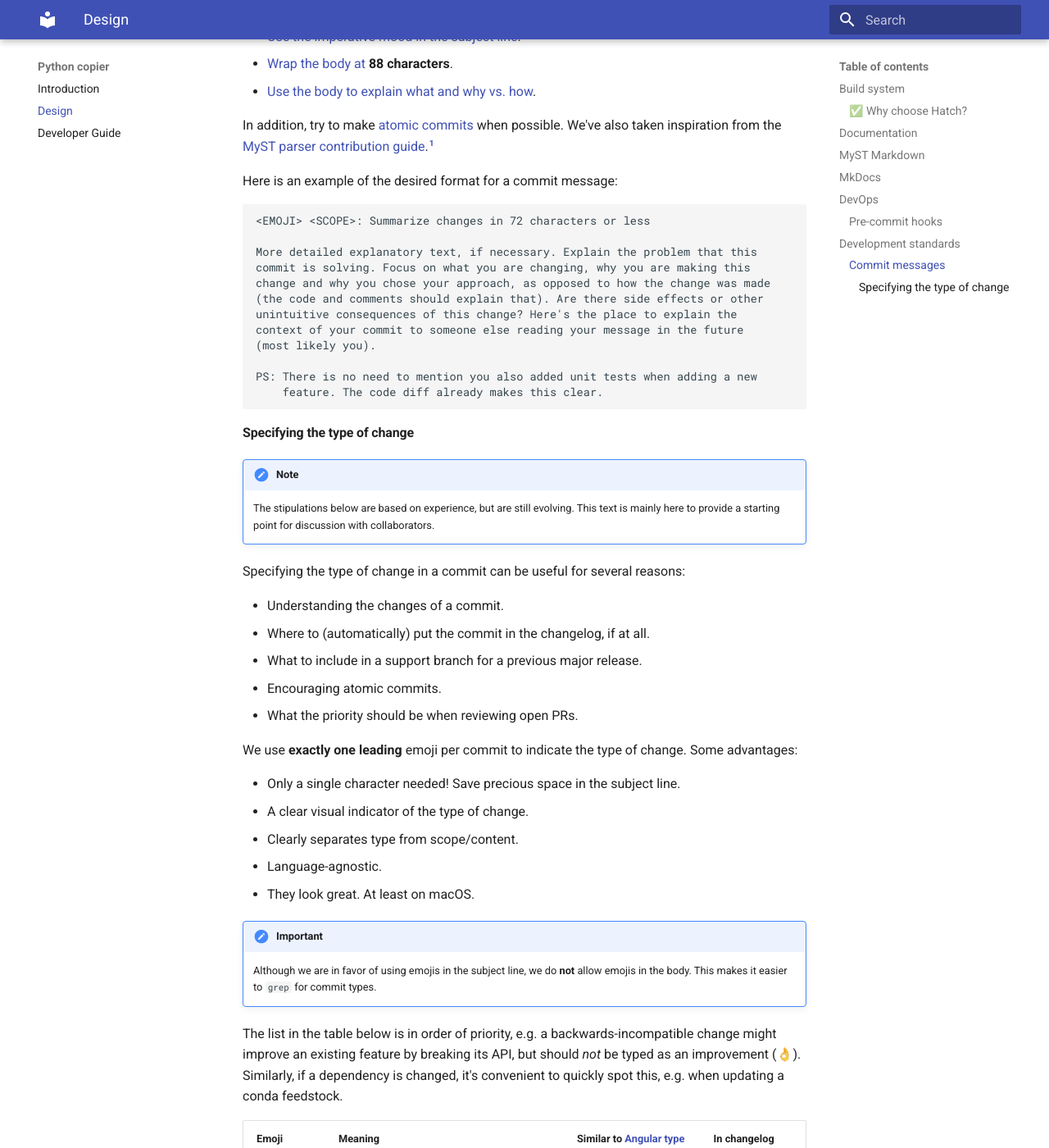
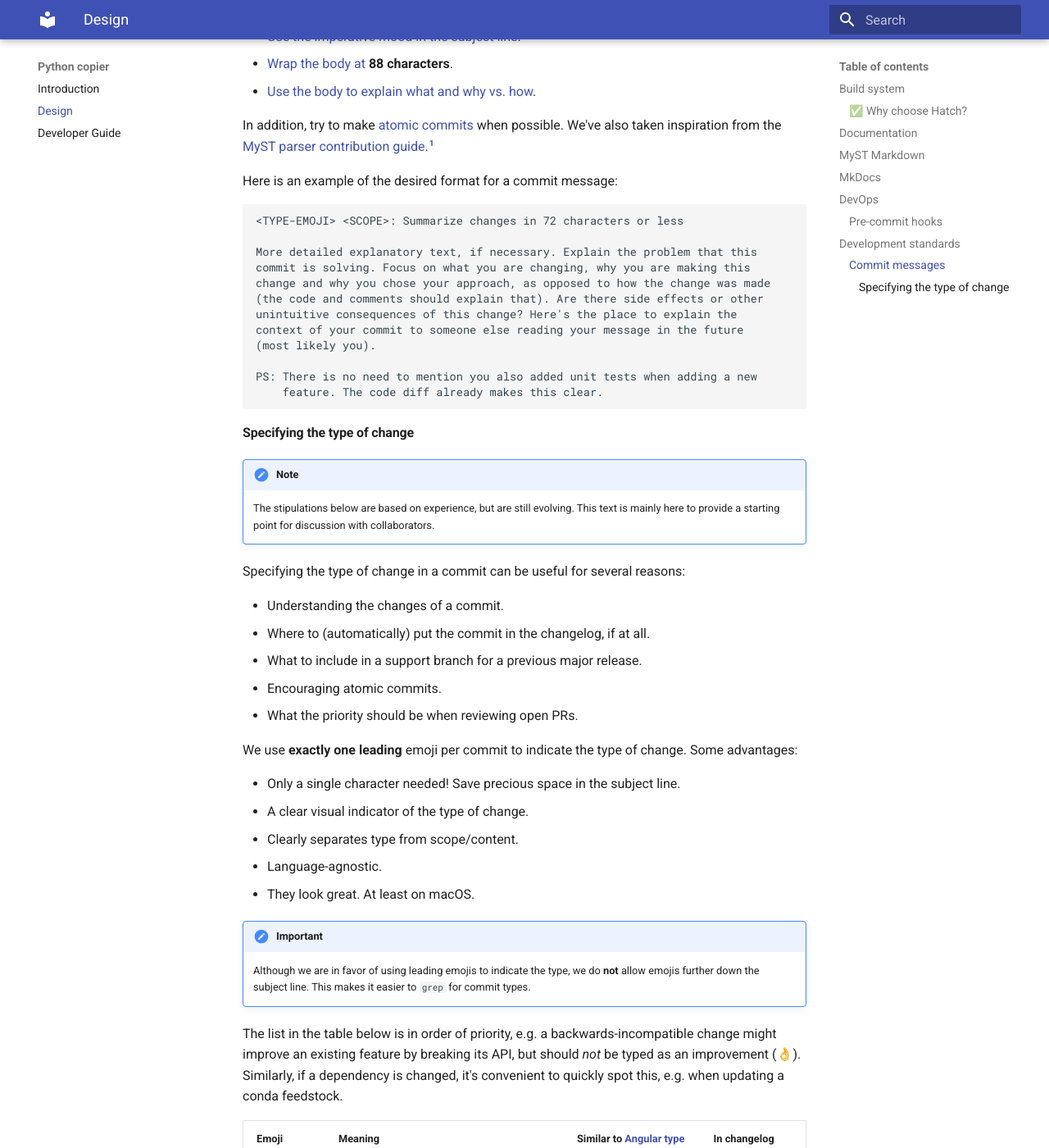
Before and after one commit to mbercx/python-copier, an MkDocs documentation site: the page built from docs/design.md, in a window 1280 px wide and 1400 px high, scrolled down 2497 px. Shown: the whole window at 82% size. Built offline with MkDocs 1.6.1 and Material for MkDocs 9.7.7, drawn with Linux system fonts in a browser that asks for light colours; some of the changed lines change nothing that is shown.

Commit message:
📚 Design: improve discussion on type emojis
In the commit message template, add the `TYPE-` prefix to `<EMOJI>` in the subject line,
to make it more clear that this emoji has to represent the type of change.

Adapt the "important" note on not using emojis in the commit body to forbid using emojis
further down the subject line instead. Although I'm unsure if emojis in the body are a
good idea, they might have use cases, and finding the type of change is still very easy
using the `git log --oneline` option. The corresponding text in the "common concerns"
section is also adapted.

````diff
--- a/docs/design.md
+++ b/docs/design.md
@@ -99,7 +99,7 @@
 Here is an example of the desired format for a commit message:
 
 ```
-<EMOJI> <SCOPE>: Summarize changes in 72 characters or less
+<TYPE-EMOJI> <SCOPE>: Summarize changes in 72 characters or less
 
 More detailed explanatory text, if necessary. Explain the problem that this
 commit is solving. Focus on what you are changing, why you are making this
@@ -141,7 +141,7 @@
 
 !!! important
 
-    Although we are in favor of using emojis in the subject line, we do **not** allow emojis in the body.
+    Although we are in favor of using leading emojis to indicate the type, we do **not** allow emojis further down the subject line.
     This makes it easier to `grep` for commit types.
 
 The list in the table below is in order of priority, e.g. a backwards-incompatible change might improve an existing feature by breaking its API, but should _not_ be typed as an improvement (👌).
@@ -182,12 +182,14 @@
 
         We haven't needed to use much tooling so far, and built our own for e.g. the changelog.
 
-        > Search/grep is harder.
+        > Search/`grep` is harder.
 
-        You can grep for emojis too!
-        Moreover, the body of the commit should not contain any emojis, so it's quite easy to look for commit types:
+        You can `grep` for emojis too!
+        In fact, it's _easier_ to exclusively find the commits you are looking for:
 
-            git log | grep '[💥✨👌🐛❌📦]'
+            git log --oneline | grep '[💥✨👌🐛❌📦]'
+
+        Using e.g. `test` to `grep` for the type will likely also find commits of other types.
 
         > Accessibility / screen readers read ‘sparkles’
 
````
